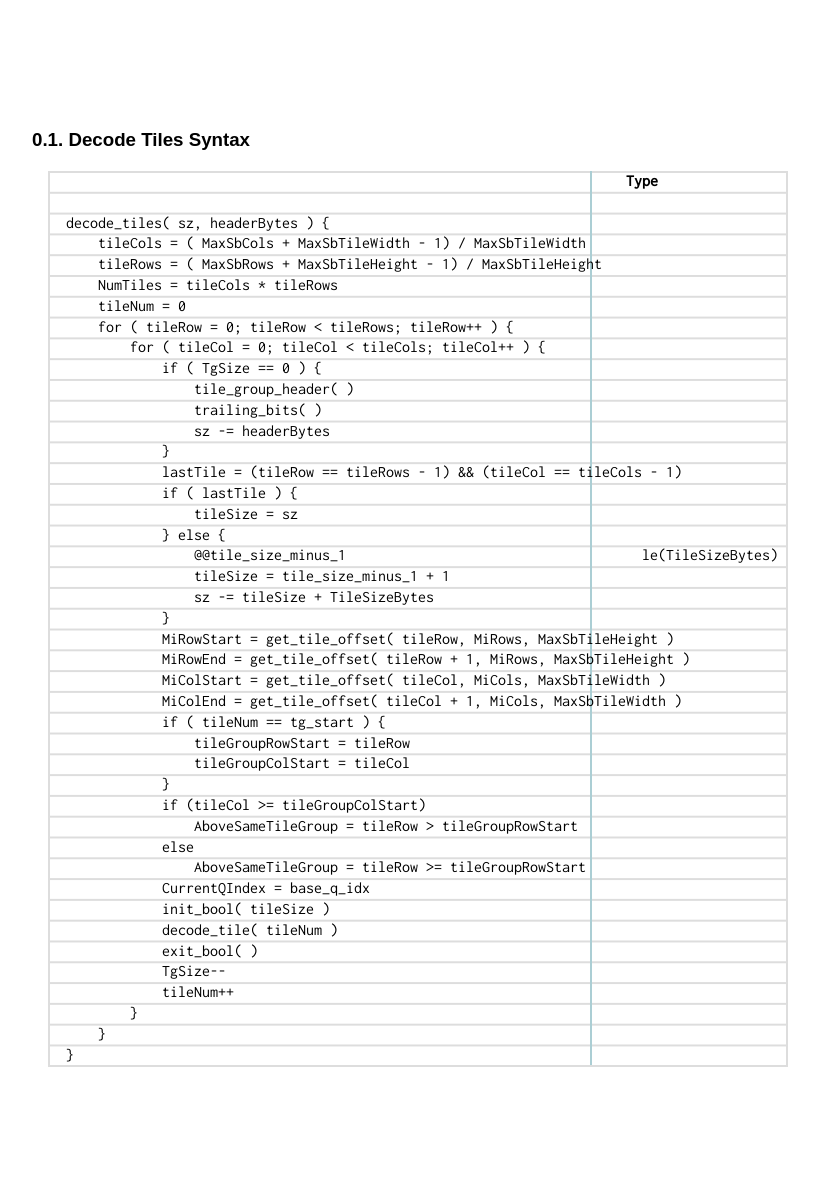
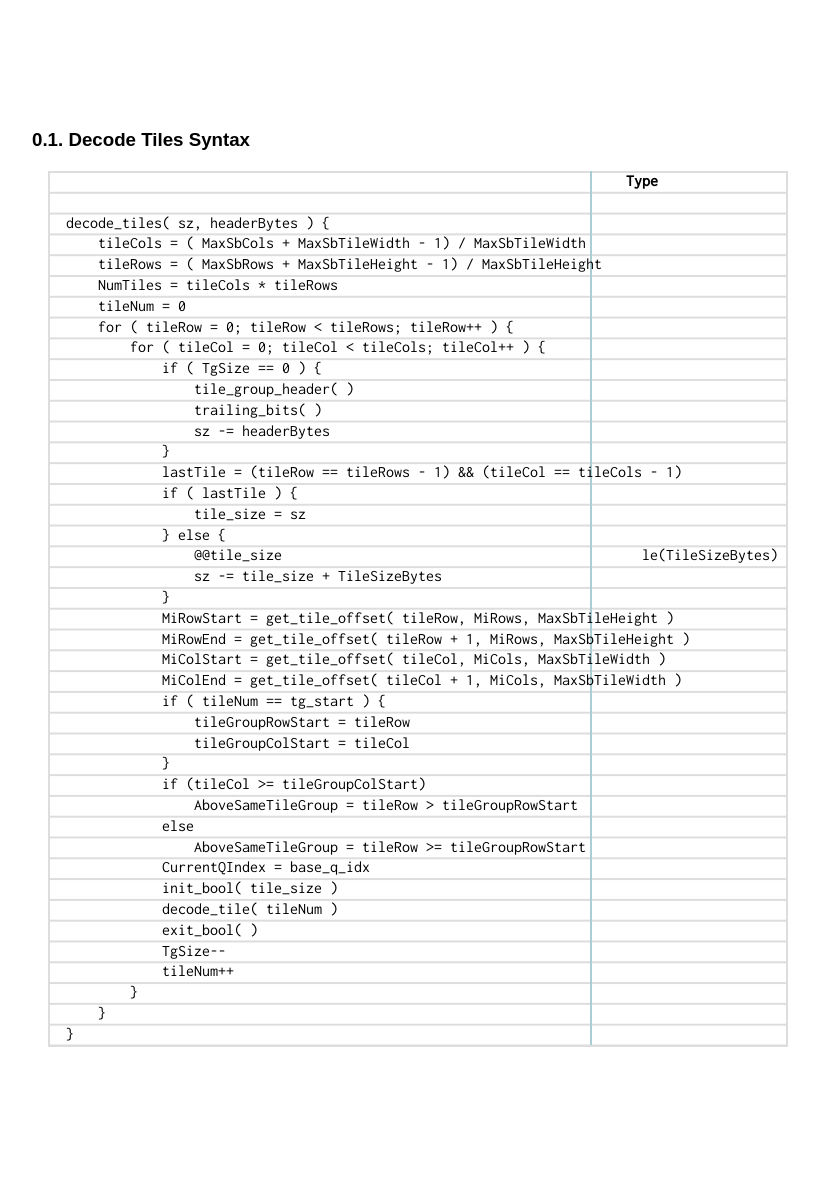
Before and after one commit to AOMediaCodec/av1-spec, a Jekyll site: the page built from 06.decode.tiles.syntax.md, in a window 1280 px wide. Shown: the whole page, without its empty margins (96-915 px from the left). Built offline with Jekyll 4.4.1, drawn with Linux system fonts in a browser that asks for light colours; our own code applies the rules of GitHub Pages for plain Markdown files.

Commit message:
[misc_fixes] Lossless per segment and tile_size modification
Change-Id: Iba5f6421cffb3349b48c6fa5143b0c09a8f44aee

```diff
--- a/06.decode.tiles.syntax.md
+++ b/06.decode.tiles.syntax.md
@@ -15,11 +15,10 @@ decode_tiles( sz, headerBytes ) {
             }
             lastTile = (tileRow == tileRows - 1) && (tileCol == tileCols - 1)
             if ( lastTile ) {
-                tileSize = sz
+                tile_size = sz
             } else {
-                @@tile_size_minus_1                                     le(TileSizeBytes)
-                tileSize = tile_size_minus_1 + 1
-                sz -= tileSize + TileSizeBytes
+                @@tile_size                                             le(TileSizeBytes)
+                sz -= tile_size + TileSizeBytes
             }
             MiRowStart = get_tile_offset( tileRow, MiRows, MaxSbTileHeight )
             MiRowEnd = get_tile_offset( tileRow + 1, MiRows, MaxSbTileHeight )
@@ -34,7 +33,7 @@ decode_tiles( sz, headerBytes ) {
             else
                 AboveSameTileGroup = tileRow >= tileGroupRowStart
             CurrentQIndex = base_q_idx
-            init_bool( tileSize )
+            init_bool( tile_size )
             decode_tile( tileNum )
             exit_bool( )
             TgSize--
```
Also changed, not shown: 06.decode.block.syntax.md (+0 -1 lines), 06.inter.segment.id.syntax.md (+1 -0 lines), 06.intra.segment.id.syntax.md (+1 -0 lines), 07.bitstream.semantics.md (+2 -4 lines), 08.decoding.process.md (+2 -0 lines).
